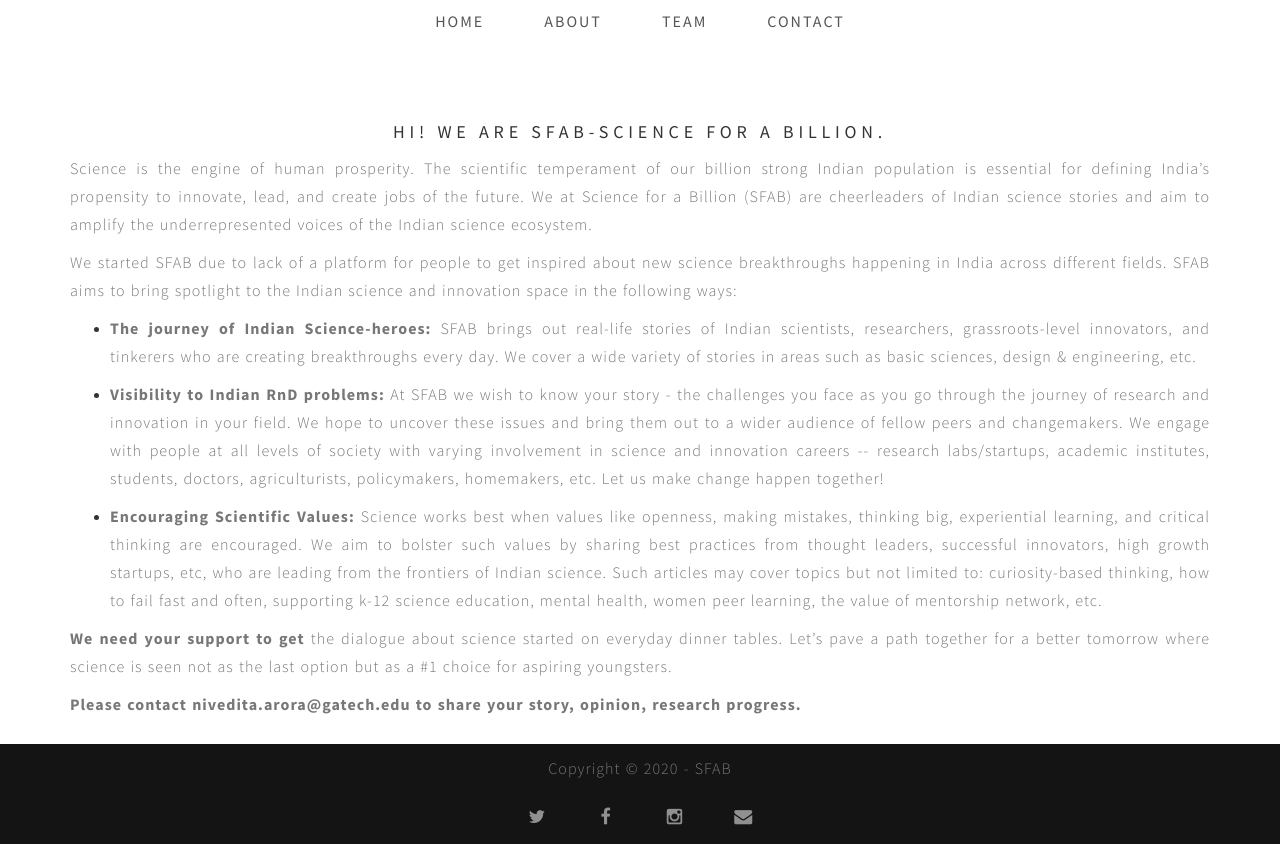
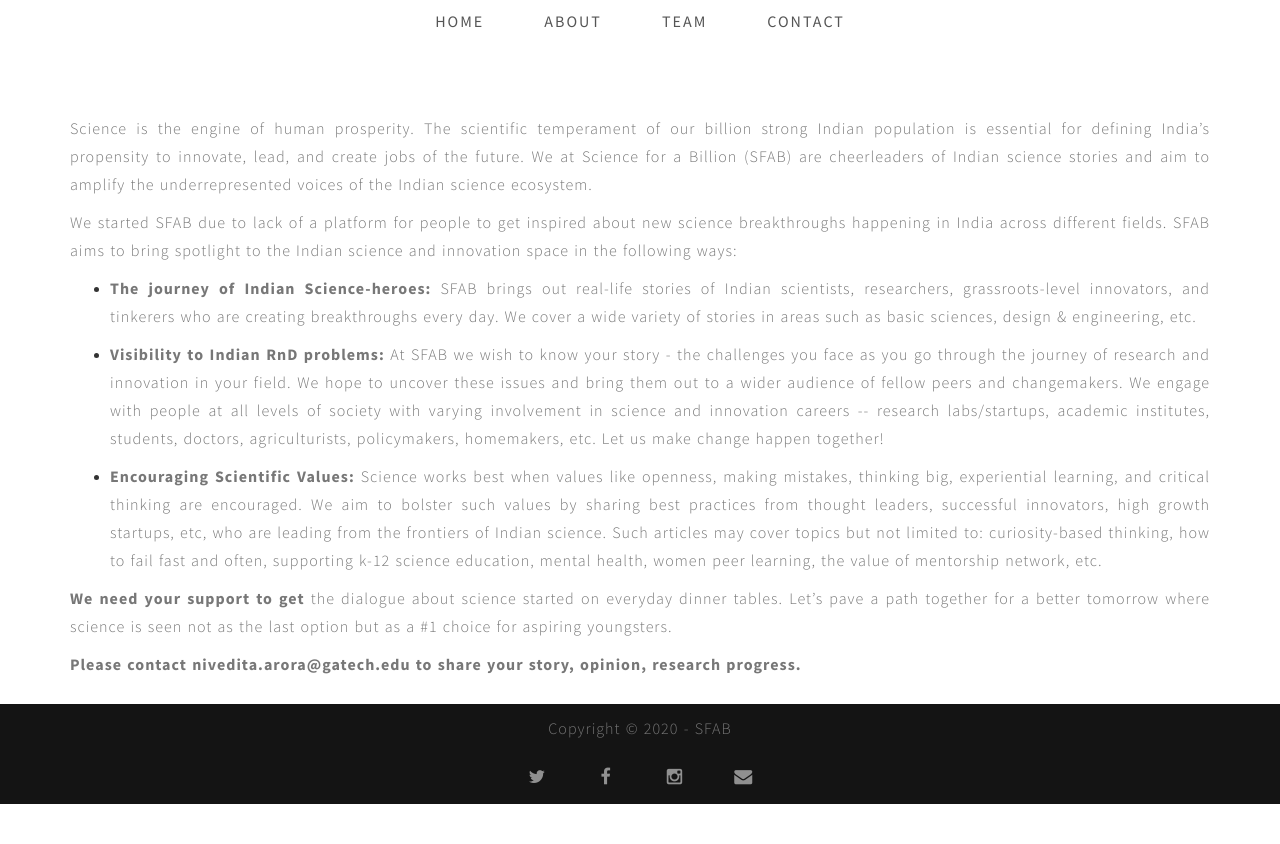
Before and after one commit to sciencefab/sciencefab.gihub.io, a plain HTML site: page about.html in a window 1280 px wide. After the commit the page ends 804 px from the top, so only its background shows below. Drawn offline with nearby package versions, Linux system fonts and the light colour scheme; some packages are replaced by stand-ins of ours.

Commit message:
Update about.html

```diff
--- a/about.html
+++ b/about.html
@@ -127,7 +127,7 @@
 
 
 				<div class="containerr">
-		<h4>Hi! We are SFAB-Science for a Billion.</h4>
+		<!--<h4>Hi! We are SFAB-Science for a Billion.</h4> -->
 	</div>
 
 
```
